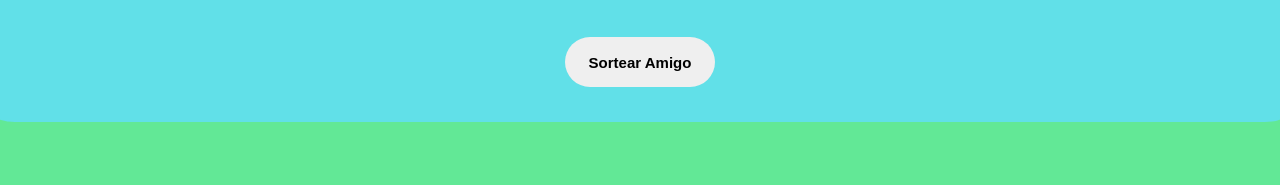
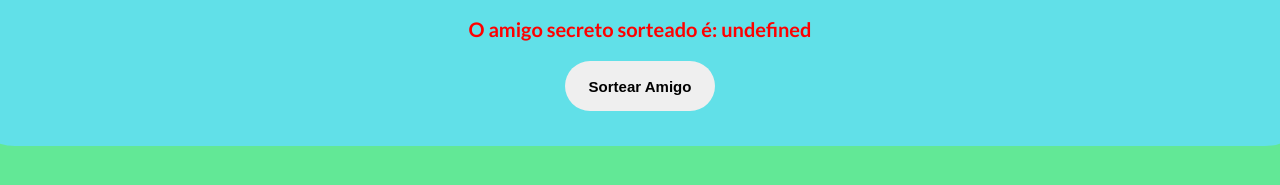
Before and after one commit to gabrielbkx/amigo_secreto_desafio, a plain HTML site: page index.html in a window 1280 px wide. Both pictures are taken after a click on the button "Sortear Amigo". Shown: the part 469-654 px from the top of the page. Drawn offline with Linux system fonts and the light colour scheme.

Commit message:
adicionado o elemento p e seus atributos ao clicar o botao

```diff
--- a/index.html
+++ b/index.html
@@ -23,14 +23,20 @@
 
         <div>
 
+
             <input id="add-amigo" type="text" placeholder="Digite um nome">
             <button id="add">Adicionar</button>
 
+
         </div>
 
-        <ul id="friends-list">
+        <div>
 
-        </ul>
+          <ul id="friends-list">
+
+
+          </ul>
+        </div>
 
         <button id="sort-button">Sortear Amigo</button>
     </section>
--- a/scripst.js
+++ b/scripst.js
@@ -32,7 +32,14 @@ button.addEventListener("click", () => {
 
 
 buttonSort.addEventListener("click", () => {
-  const h4 = document.createElement("h4")
+  const p = document.createElement("p")
   const amigoSecreto = gerarAmigoAleatorio(list);
 
+  p.textContent = `O amigo secreto sorteado é: ${amigoSecreto}`;
+  p.style.color = "red";
+  p.style.fontWeight = "bold"
+  const liToRemove = document.querySelector("ul");
+
+  liToRemove.parentNode.replaceChild(p, liToRemove);
+
 })
```
